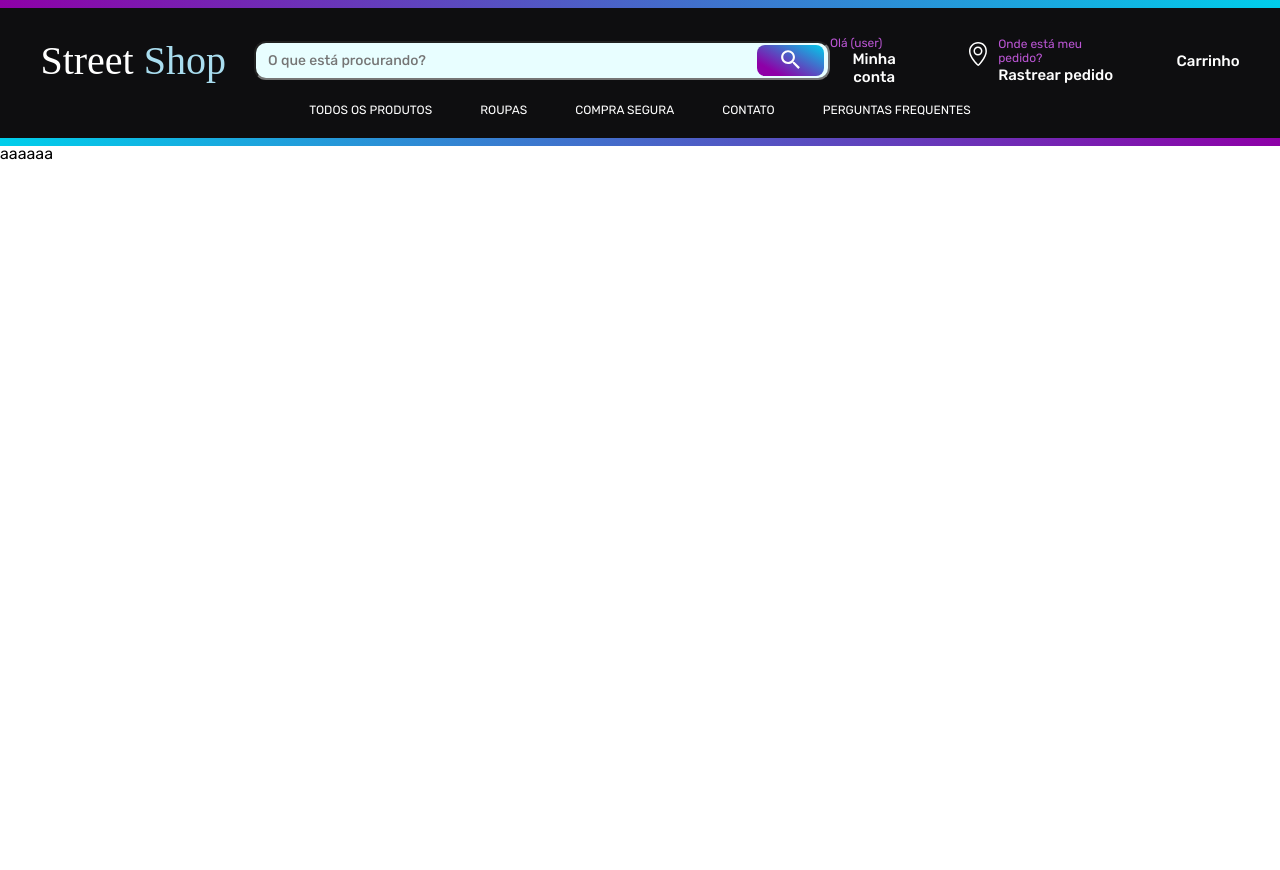
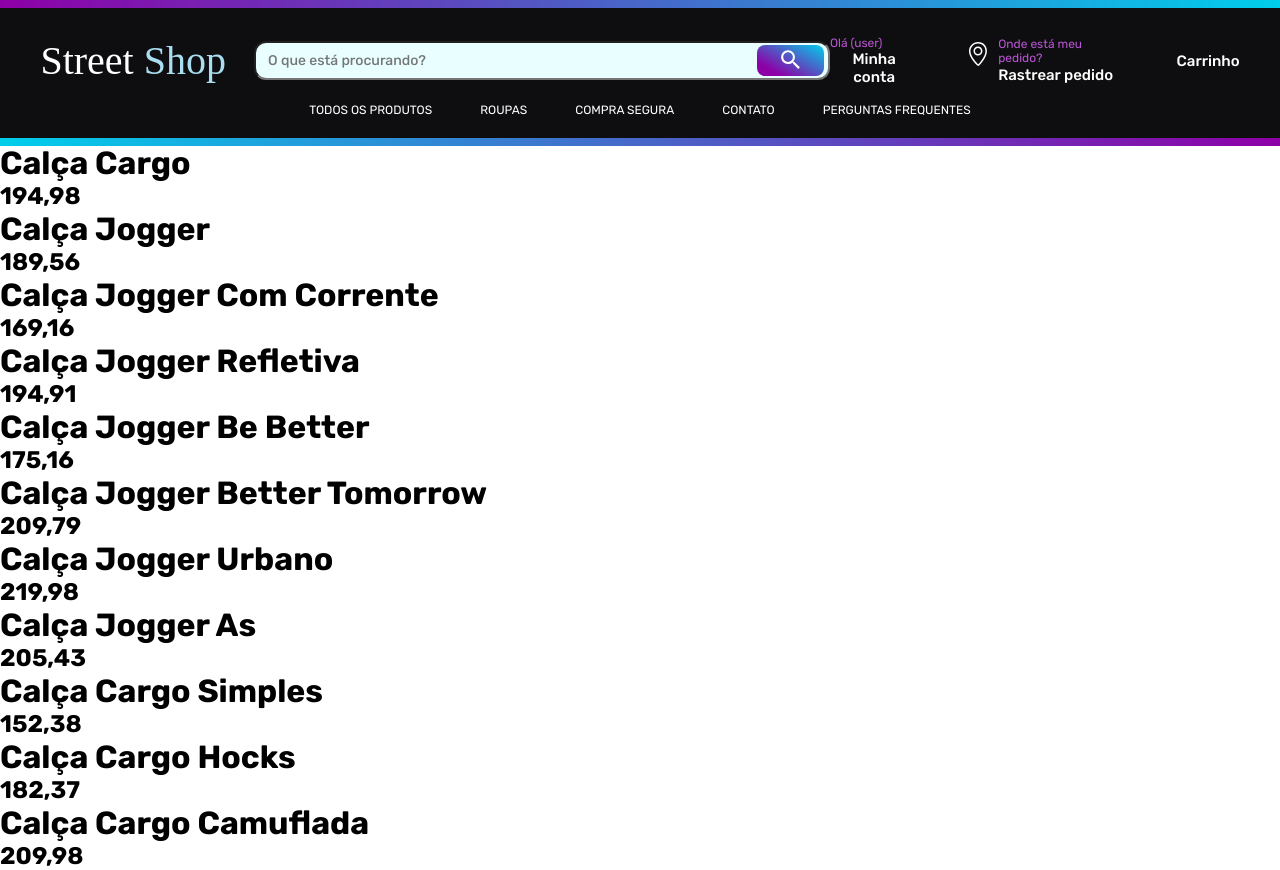
Before and after one commit to gustavocarvalho-ra/NextJs-Loja_Roupas, a Next.js app: page /calcas in a window 1280 px wide. Before the commit the page ends 800 px from the top, so only its background shows below. Built offline with nearby package versions, Linux system fonts and the light colour scheme; a web font is replaced by a local one.

Commit message:
feat: routing

```diff
--- a/app/calcas/page.tsx
+++ b/app/calcas/page.tsx
@@ -1,17 +1,24 @@
 "use client"
 
+import pro from "../data/pro.json"
 import Header from "@/app/components/Header"
 
 
-const Test = () => {
+export default function Test () {
+  let produtos = [...pro];
+
   return (
     <>
     <Header/>
     <div>
-      aaaaaa
+      {produtos.map(item => (
+        // eslint-disable-next-line react/jsx-key
+        <div>
+          <h1 key={item.nome}>{item.nome}</h1>
+          <h2 key={item.preco}>{item.preco}</h2>
+        </div>
+      ))}
     </div>
     </>
   )
 }
-
-export default Test;
--- a/app/components/Main/index.tsx
+++ b/app/components/Main/index.tsx
@@ -12,6 +12,7 @@ export default function Main() {
           <a href="">Jaquetas</a>
           <a href="">Camisetas</a>
           <Link href="/calcas">Calças</Link>
+          <Link href="/pages/car">aaaaaaaaa</Link>
           <a href="">Tênis</a>
           <a href="">Bonés e toucas</a>
           <a href="">Moletons</a>
--- a/tsconfig.json
+++ b/tsconfig.json
@@ -21,6 +21,6 @@
       "@/*": ["./*"]
     }
   },
-  "include": ["next-env.d.ts", "**/*.ts", "**/*.tsx", ".next/types/**/*.ts", "app/calcas.tsx"],
+  "include": ["next-env.d.ts", "**/*.ts", "**/*.tsx", ".next/types/**/*.ts", "app/pages/car/calcas.tsx"],
   "exclude": ["node_modules"]
 }
```
Also changed, not shown: app/pages/car/calcas.tsx (renamed from app/calcas.tsx).
